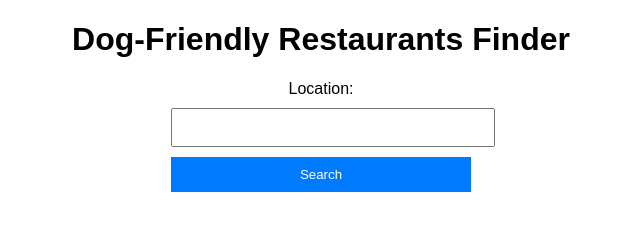
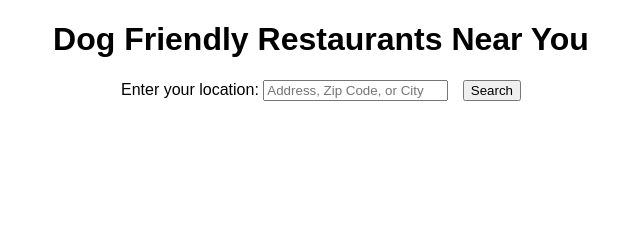
Before and after one commit to aditi-ashok/aditi-ashok.github.io, a plain HTML site: page pawsome-eats.html in a window 1280 px wide. Shown: the whole page, without its empty margins (319-959 px from the left). Drawn offline with nearby package versions, Linux system fonts and the light colour scheme.

Commit message:
updated
updated

```diff
--- a/pawsome-eats.css
+++ b/pawsome-eats.css
@@ -6,36 +6,15 @@ body {
     text-align: center;
   }
 
-  #searchForm {
-    margin: 20px auto;
-    width: 300px;
+  #searchContainer {
     text-align: center;
+    margin-top: 20px;
   }
 
-  #locationInput {
-    width: 100%;
-    padding: 10px;
-    margin-top: 10px;
+ #locationInput {
+    margin-right: 10px;
   }
 
-  #searchButton {
-    width: 100%;
-    padding: 10px;
-    margin-top: 10px;
-    background-color: #007bff;
-    color: #fff;
-    border: none;
+#searchButton {
     cursor: pointer;
   }
-
-  #restaurantsList {
-    margin: 20px auto;
-    width: 500px;
-  }
-
-  .restaurant-item {
-    margin-bottom: 10px;
-    padding: 10px;
-    background-color: #f8f9fa;
-    border: 1px solid #ddd;
-  }
--- a/pawsome-eats.html
+++ b/pawsome-eats.html
@@ -1,21 +1,21 @@
 <!DOCTYPE html>
 <html>
+
 <head>
-  <title>Dog-Friendly Restaurants Finder</title>
+  <title>Dog Friendly Restaurants</title>
   <link rel="stylesheet" href="pawsome-eats.css">
 </head>
+
 <body>
-  <h1>Dog-Friendly Restaurants Finder</h1>
-  <div id="searchForm">
-    <label for="locationInput">Location:</label>
-    <input type="text" id="locationInput">
+  <h1>Dog Friendly Restaurants Near You</h1>
+  <div id="searchContainer">
+    <label for="locationInput">Enter your location:</label>
+    <input type="text" id="locationInput" placeholder="Address, Zip Code, or City">
     <button id="searchButton">Search</button>
   </div>
-  <div id="restaurantsList">
-    <ul id="restaurants">
-      <!-- Restaurants will be dynamically populated here -->
-    </ul>
-  </div>
+  <ul id="restaurants"></ul>
+  <script src="https://cdn.jsdelivr.net/npm/axios/dist/axios.min.js"></script>
   <script src="pawsome-eats.js"></script>
 </body>
+
 </html>
--- a/pawsome-eats.js
+++ b/pawsome-eats.js
@@ -1,6 +1,7 @@
 // Fetch dog-friendly restaurants using Yelp API with user input location
 function fetchDogFriendlyRestaurants() {
     const locationInput = document.getElementById('locationInput').value;
+    console.log("location input: ", locationInput)
 
     const url = `https://api.yelp.com/v3/businesses/search?term=dog+friendly&location=${locationInput}`;
 
```
Lines whose indentation alone changed are shown as unchanged.
